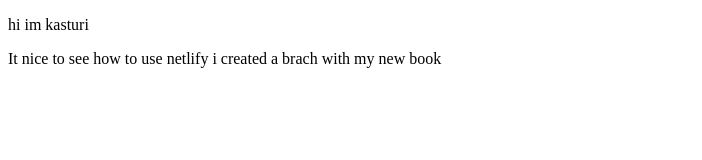
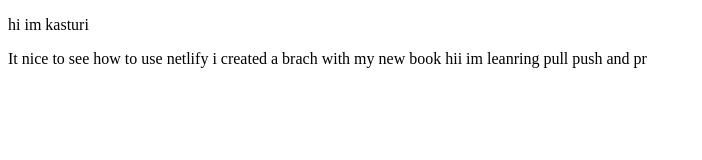
Before and after one commit to trynalearny/basic-tanayt, a plain HTML site: page index.html in a window 1280 px wide. Shown: the whole page, without its empty margins (0-702 px from the left). Drawn offline with Linux system fonts and the light colour scheme.

Commit message:
docs updates index

```diff
--- a/index.html
+++ b/index.html
@@ -9,5 +9,7 @@
     <p>hi im kasturi</p>
     It nice to see how to use netlify
     i created a brach with my new book
+
+    hii im leanring pull push and pr
 </body>
 </html>
```
